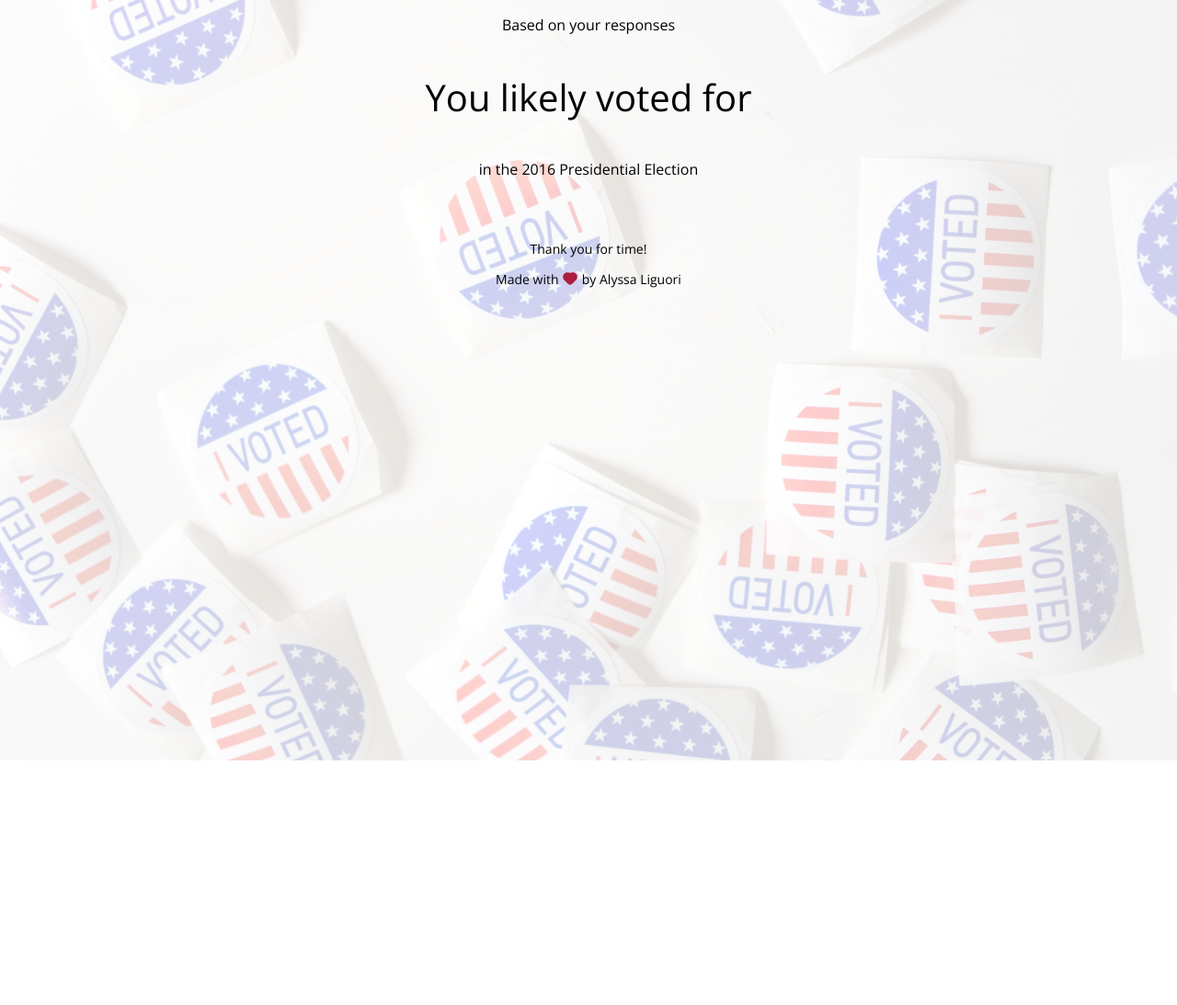
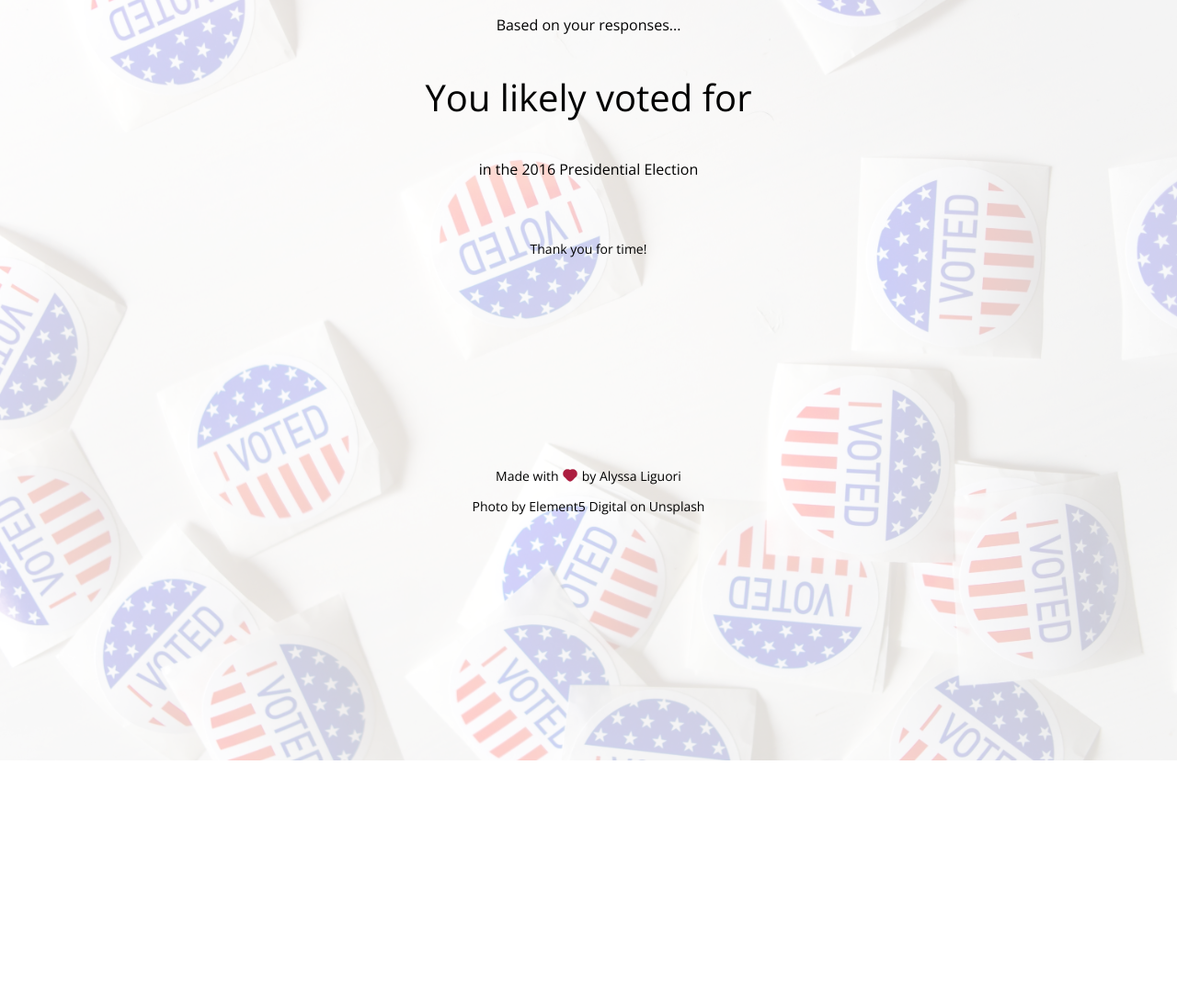
Before and after one commit to ali0003433/pred-by-issue-app, a Flask app: template templates/res.html in a window 1280 px wide. Shown: the top 1093 px of the page at 92% size. Before the commit the page ends 827 px from the top, so only its background shows below. Run offline with Flask 2, Linux system fonts and the light colour scheme; the template is opened without the code that fills it, so the values that code supplies are empty.

Commit message:
Add unsplash credit

```diff
--- a/static/css/res.css
+++ b/static/css/res.css
@@ -63,6 +63,7 @@
       font-size: 14px;
       bottom: 0;
       text-align: center;
+      padding-top: 200px;
 }
 
 
--- a/templates/index.html
+++ b/templates/index.html
@@ -90,7 +90,9 @@
             <!-- footer -->
             <div class="signature">
                 <p class = 'footer'>Made with <i class="much-heart"></i> by Alyssa Liguori </p>
+                <p class = 'footer'> Photo by Element5 Digital on Unsplash</p>
             </div>
+
         </footer>
     </body>
 </html>
--- a/templates/res.html
+++ b/templates/res.html
@@ -10,7 +10,7 @@
     </head>
     <body>
         <div class = 'results'>
-        <p class='details'>Based on your responses</p>
+        <p class='details'>Based on your responses...</p>
         <p>You likely voted for </p>
         <p class = 'candidate'>{{prediction}}</p>
         <p class='details'>in the 2016 Presidential Election</p>
@@ -20,7 +20,9 @@
                 <!-- footer -->
             <div class="signature">
             <p class = 'footer'>Made with <i class="much-heart"></i> by Alyssa Liguori </p>
-            </div>
+            <p class = 'footer'> Photo by Element5 Digital on Unsplash</p>
+
+        </div>
         </footer>
     </body>
 </html>
```
